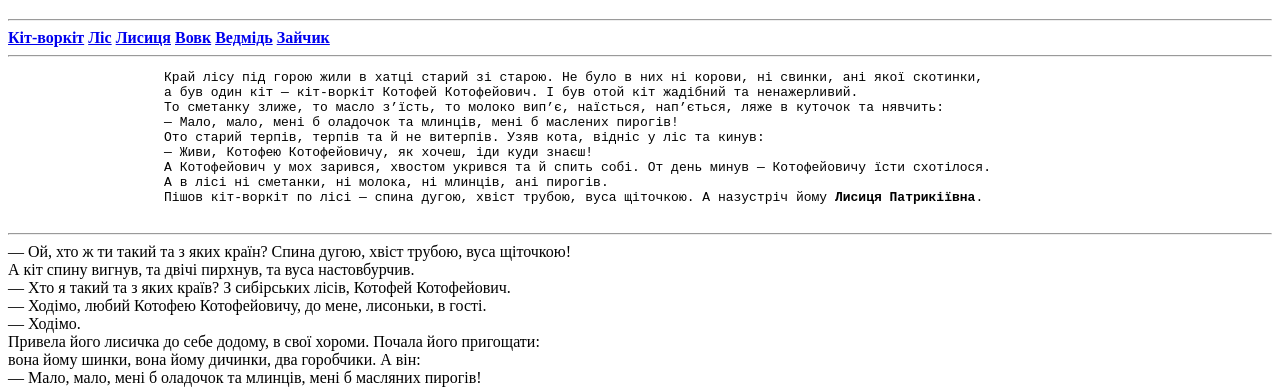
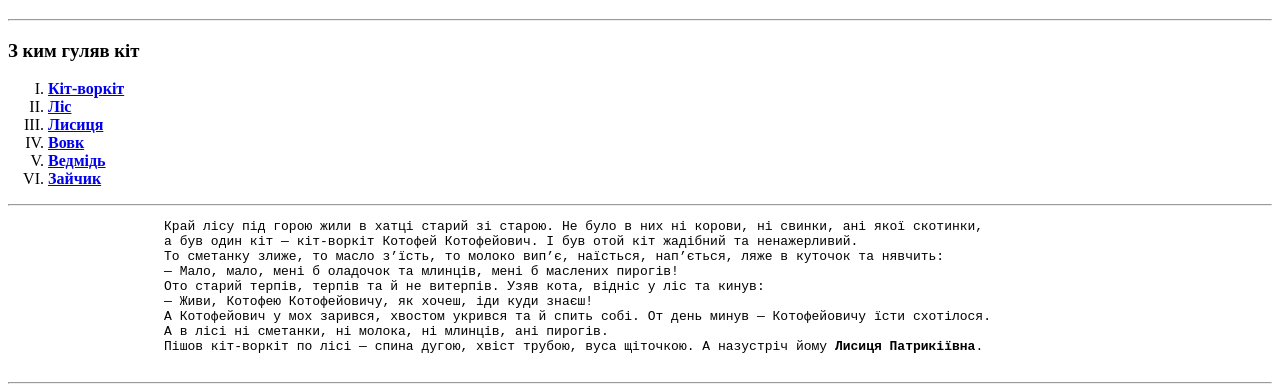
Before and after one commit to VitaliiLazebnyi/ekids_frontend, a plain HTML site: page index_class_1.html in a window 1280 px wide. Shown: the part 373-761 px from the top of the page. Drawn offline with Linux system fonts and the light colour scheme.

Commit message:
Update index_class_1.html

```diff
--- a/index_class_1.html
+++ b/index_class_1.html
@@ -8,14 +8,16 @@
         <img src="https://media4.giphy.com/media/1HKaikaFqDt7i/200w.webp?cid=ecf05e47mx82777k4el7cow6m07wgj6v9p3mi079k7crxa2g&rid=200w.webp&ct=g" alt="Кіт">
         <h1>Кіт-воркіт Котофей Котофейович</h1>
         <hr />
-        <div>
-            <a href="#home"><b>Кіт-воркіт</b></a>
-            <a href="#forest"><b>Ліс</b></a>
-            <a href="#fox"><b>Лисиця</b></a>
-            <a href="#wolf"><b>Вовк</b></a>
-            <a href="#bear"><b>Ведмідь</b></a>
-            <a href="#bunny"><b>Зайчик</b></a>
-        </div>
+
+		<h3>З ким гуляв кіт</h3>
+		<ol type="I">
+			<li><a href="#home"><b>Кіт-воркіт</b></a></li>
+			<li><a href="#forest"><b>Ліс</b></a></li>
+			<li><a href="#fox"><b>Лисиця</b></a></li>
+			<li><a href="#wolf"><b>Вовк</b></a></li>
+			<li><a href="#bear"><b>Ведмідь</b></a></li>
+			<li><a href="#bunny"><b>Зайчик</b></a></li>
+		</ol>
 
         <hr />
 
```
